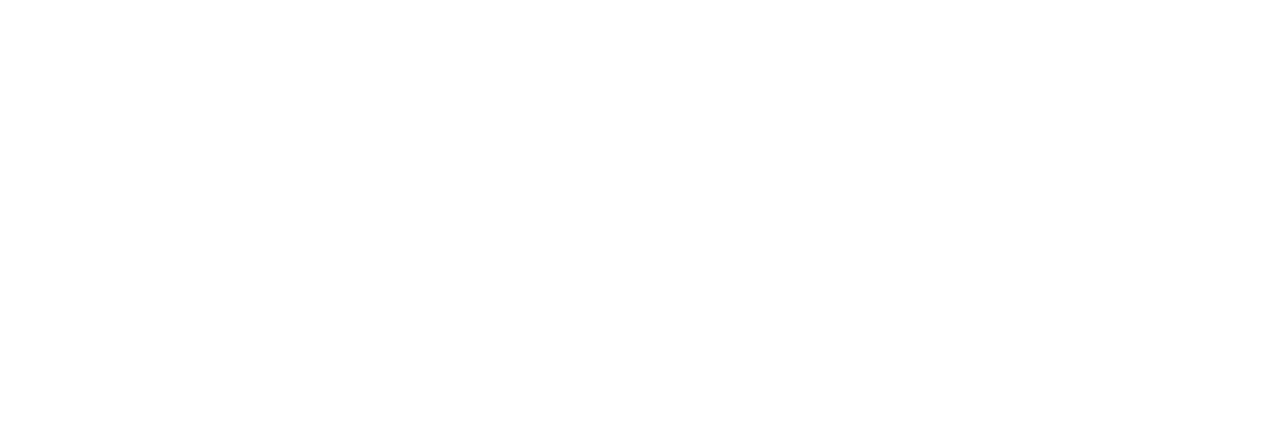
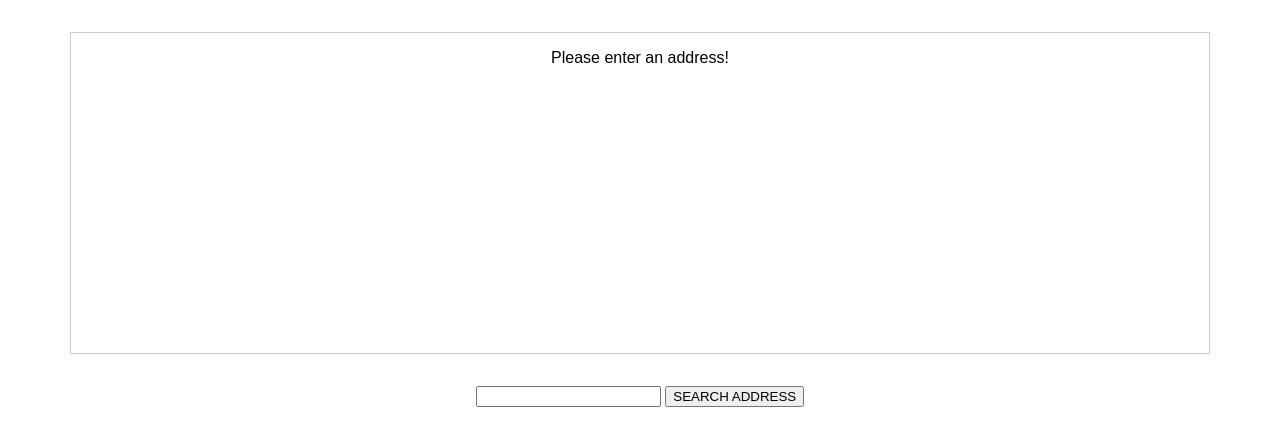
Before and after one commit to sujaygchand/SelectAndShareLocation, a website built with webpack: page index.html in a window 1280 px wide. Built offline with nearby package versions, Linux system fonts and the light colour scheme.

Commit message:
Added input field and greyboxing map view

```diff
--- /dev/null
+++ b/css/app.css
@@ -0,0 +1,19 @@
+html {
+    font-family: sans-serif;
+}
+
+#map {
+    width: 90%;
+    height: 20rem;
+    border: 1px solid #ccc;
+    margin: 2rem auto;
+    display: flex;
+    justify-content: center;
+    align-content: center;
+    text-align: center;
+}
+
+form {
+    text-align: center;
+    margin: 2rem auto;
+}
--- a/index.html
+++ b/index.html
@@ -4,9 +4,17 @@
   <meta charset="UTF-8">
   <meta name="viewport" content="width=device-width, initial-scale=1.0">
   <meta http-equiv="X-UA-Compatible" content="ie=edge">
-  <title>Understanding TypeScript</title>
+  <title>Select and Share Location</title>
   <script src="dist/bundle.js" defer></script>
+  <link rel="stylesheet" href="css/app.css">
 </head>
 <body>
+<div id="map">
+    <p>Please enter an address!</p>
+</div>
+<form>
+    <input type="text" id="address"/>
+    <button type="submit">SEARCH ADDRESS</button>
+</form>
 </body>
 </html>
--- a/webpack.config.js
+++ b/webpack.config.js
@@ -8,6 +8,13 @@ module.exports = {
     path: path.resolve(__dirname, 'dist'),
     publicPath: 'dist'
   },
+
+  devServer: {
+    static: {
+        directory: path.join(__dirname, '/')
+    }
+},
+devtool: 'inline-source-map',
   module: {
     rules: [
       {
```
Also changed, not shown: package.json (+12 -16 lines), tsconfig.json (+5 -5 lines), 1 other file.
